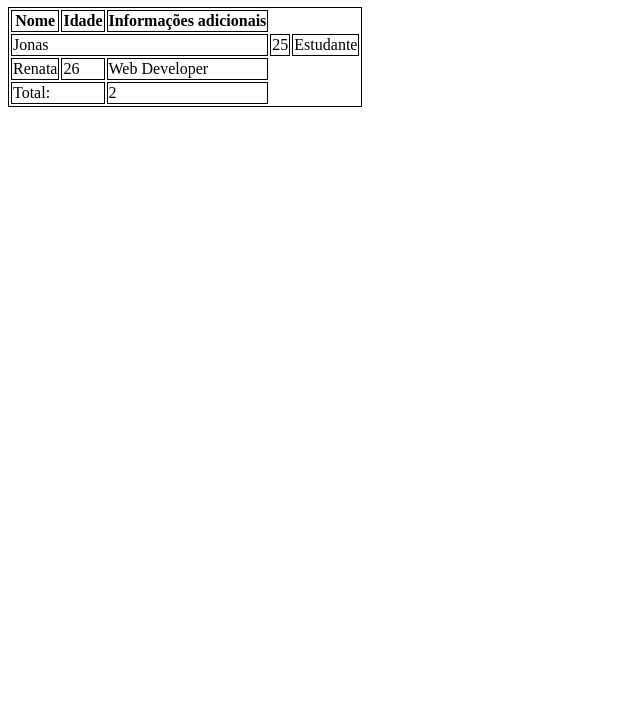
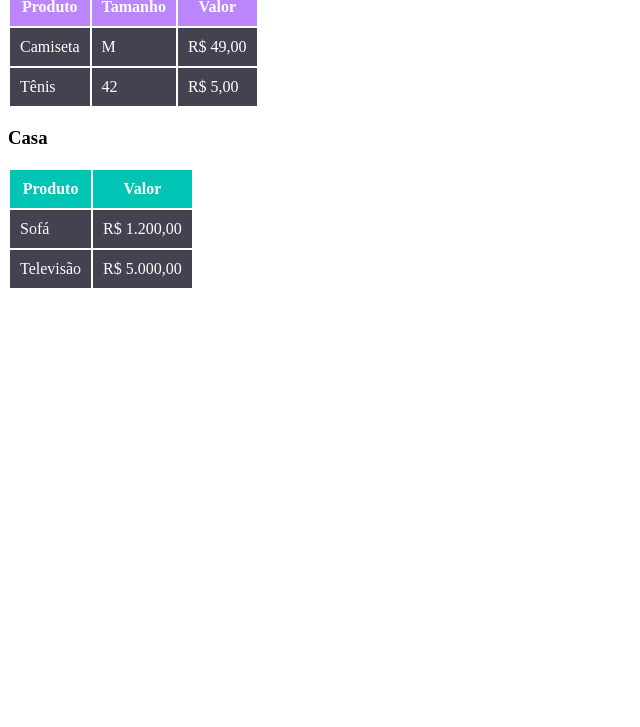
Before and after one commit to renata-c/aula-tabela, a plain HTML site: page index.html in a window 1280 px wide. Shown: the part 73-800 px from the top of the page, without its empty margins (0-640 px from the left). Drawn offline with Linux system fonts and the light colour scheme.

Commit message:
nova tabela, agora com estilo

```diff
--- a/index.html
+++ b/index.html
@@ -3,43 +3,53 @@
 <head>
     <meta charset="UTF-8">
     <meta name="viewport" content="width=device-width, initial-scale=1.0">
-    <title>Tabela</title>
-    <style>
-        table, th, td {
-            border: 1px solid black;
-        }
-    </style>
+    <title>Desafio - Tabela</title>
+
+    <link rel="stylesheet" href="style.css">
 </head>
 <body>
-    <h1>Tabela</h1>
 
+    <h3>Moda</h3>
     <table>
         <thead>
-            <tr>
-                <th>Nome</th>
-                <th>Idade</th>
-                <th>Informações adicionais</th>
+            <tr class="cabecalho-moda">
+                <th>Produto</th>
+                <th>Tamanho</th>
+                <th>Valor</th>
             </tr>
         </thead>
-
         <tbody>
-            <tr> <!-- table row -->
-                <td colspan="3">Jonas</td> <!-- table data -->
-                <td>25</td>
-                <td>Estudante</td>
+            <tr class="dados">
+                <td>Camiseta</td>
+                <td>M</td>
+                <td>R$ 49,00</td>
             </tr>
             <tr>
-                <td>Renata</td>
-                <td>26</td>
-                <td>Web Developer</td>
+                <td>Tênis</td>
+                <td>42</td>
+                <td>R$ 5,00</td>
             </tr>
         </tbody>
+    </table>
 
-        <tfoot>
-            <td colspan="2">Total:</td>
-            <td>2</td>
-        </tfoot>
-
+    <h3>Casa</h3>
+    <table>
+        <thead class="cabecalho-casa">
+            <tr>
+                <th>Produto</th>
+                <th>Valor</th>
+            </tr>
+        </thead>
+        <tbody>
+            <tr>
+                <td>Sofá</td>
+                <td>R$ 1.200,00</td>
+            </tr>
+            <tr>
+                <td>Televisão</td>
+                <td>R$ 5.000,00</td>
+            </tr>
+        </tbody>
     </table>
 
 </body>
--- /dev/null
+++ b/style.css
@@ -0,0 +1,20 @@
+table {
+    color:white;
+}
+
+th {
+    padding: 10px;
+}
+
+td {
+    background-color: #424250;
+    padding: 10px;
+}
+
+.cabecalho-moda {
+    background-color: #bb86fc;
+}
+
+.cabecalho-casa {
+    background-color:  #00C4B4;
+}
```
